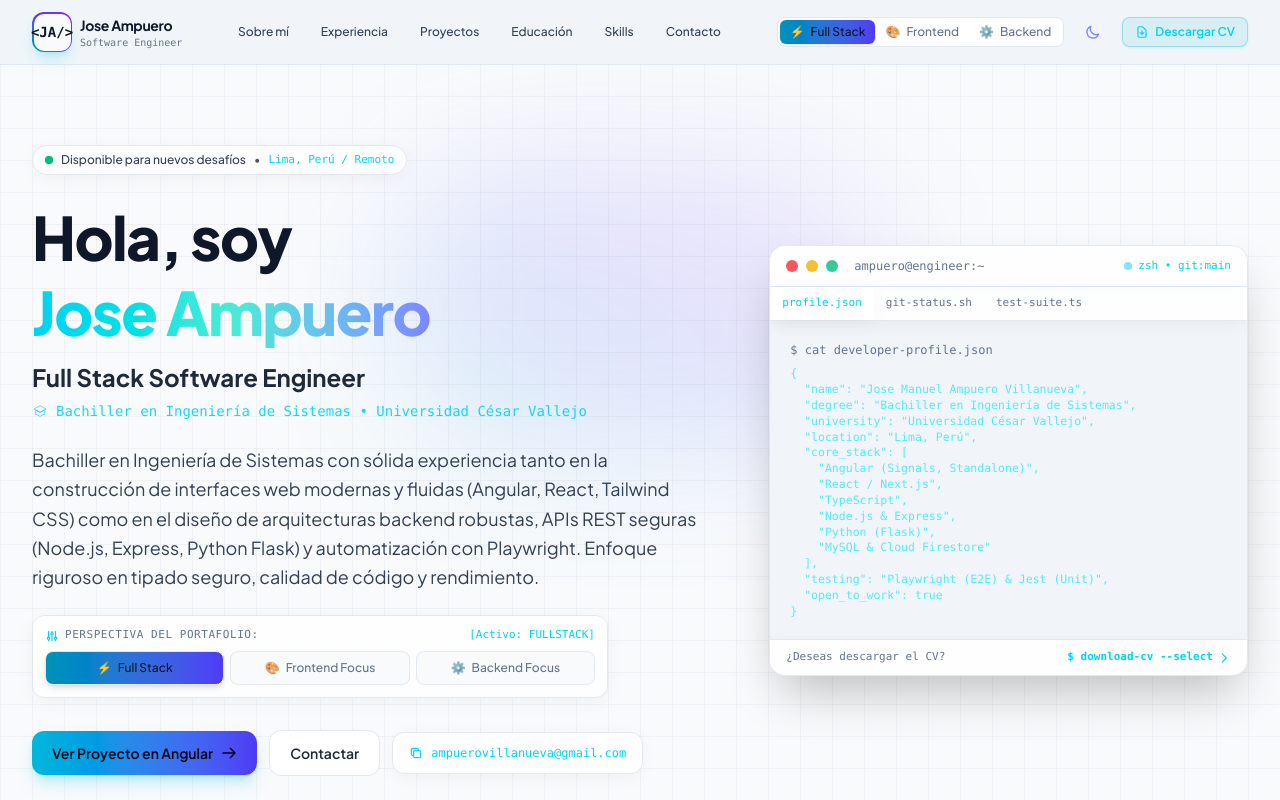
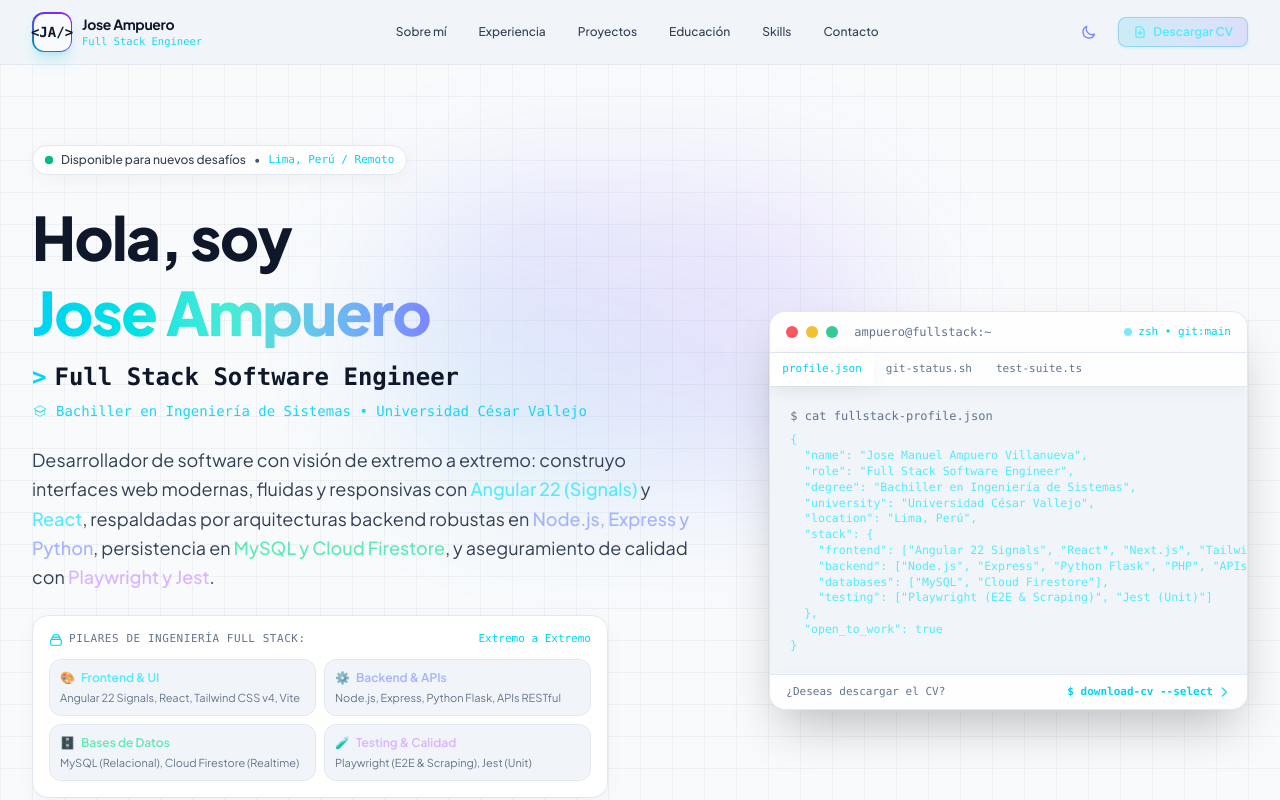
Before and after one commit to CodeZilla26/Portafolio-Ampuero-Jose, an Angular app: page / in a window 1280 px wide. Shown: the top 800 px of the page. Built offline with nearby package versions, Linux system fonts and the light colour scheme.

Commit message:
feat: align portfolio strictly to unified Full Stack Software Engineer identity

```diff
--- a/angular.json
+++ b/angular.json
@@ -2,7 +2,8 @@
   "$schema": "./node_modules/@angular/cli/lib/config/schema.json",
   "version": 1,
   "cli": {
-    "packageManager": "npm"
+    "packageManager": "npm",
+    "analytics": "a45dc747-6ccc-47ef-addf-c959fcfb8baf"
   },
   "newProjectRoot": "projects",
   "projects": {
--- a/src/app/components/hero/hero.component.ts
+++ b/src/app/components/hero/hero.component.ts
@@ -1,4 +1,4 @@
-import { Component, computed, inject, signal } from '@angular/core';
+import { Component, inject, signal } from '@angular/core';
 import { CommonModule } from '@angular/common';
 import { PortfolioStateService } from '../../services/portfolio-state.service';
 import { PERSONAL_INFO } from '../../data/portfolio.data';
@@ -39,10 +39,11 @@ import { PERSONAL_INFO } from '../../data/portfolio.data';
                 </span>
               </h1>
 
-              <!-- Dynamic Role based on Active Profile Mode -->
+              <!-- Direct Full Stack Role -->
               <div class="flex items-center gap-2 pt-1">
-                <span class="text-lg sm:text-2xl font-bold text-slate-200">
-                  {{ dynamicRole() }}
+                <span class="text-xl sm:text-2xl font-bold text-slate-100 font-mono flex items-center gap-2">
+                  <span class="text-cyan-400">&gt;</span>
+                  <span>Full Stack Software Engineer</span>
                 </span>
               </div>
 
@@ -56,71 +57,72 @@ import { PERSONAL_INFO } from '../../data/portfolio.data';
               </p>
             </div>
 
-            <!-- Dynamic Description Bio -->
+            <!-- Full Stack Bio -->
             <p class="text-base sm:text-lg text-slate-300 leading-relaxed max-w-2xl font-normal">
-              {{ dynamicBio() }}
+              Desarrollador de software con visión de extremo a extremo: construyo interfaces web modernas, fluidas y responsivas con <strong class="text-cyan-300 font-medium">Angular 22 (Signals)</strong> y <strong class="text-cyan-300 font-medium">React</strong>, respaldadas por arquitecturas backend robustas en <strong class="text-indigo-300 font-medium">Node.js, Express y Python</strong>, persistencia en <strong class="text-emerald-300 font-medium">MySQL y Cloud Firestore</strong>, y aseguramiento de calidad con <strong class="text-purple-300 font-medium">Playwright y Jest</strong>.
             </p>
 
-            <!-- Mode Selector Switcher on Hero -->
-            <div class="p-3 bg-slate-900/80 border border-slate-800 rounded-xl space-y-2 max-w-xl">
+            <!-- Full Stack Architecture Core Pillars Strip -->
+            <div class="p-4 bg-slate-900/80 border border-slate-800 rounded-2xl space-y-3 max-w-xl backdrop-blur-sm">
               <div class="flex items-center justify-between text-xs text-slate-400">
                 <span class="font-mono text-[11px] uppercase tracking-wider text-slate-400 flex items-center gap-1.5">
                   <svg class="w-3.5 h-3.5 text-cyan-400" fill="none" viewBox="0 0 24 24" stroke="currentColor">
-                    <path stroke-linecap="round" stroke-linejoin="round" stroke-width="2" d="M12 6V4m0 2a2 2 0 100 4m0-4a2 2 0 110 4m-6 8a2 2 0 100-4m0 4a2 2 0 110-4m0 4v2m0-6V4m6 6v10m6-2a2 2 0 100-4m0 4a2 2 0 110-4m0 4v2m0-6V4" />
+                    <path stroke-linecap="round" stroke-linejoin="round" stroke-width="2" d="M19 11H5m14 0a2 2 0 012 2v6a2 2 0 01-2 2H5a2 2 0 01-2-2v-6a2 2 0 012-2m14 0V9a2 2 0 00-2-2M5 11V9a2 2 0 012-2m0 0V5a2 2 0 012-2h6a2 2 0 012 2v2M7 7h10" />
                   </svg>
-                  Perspectiva del Portafolio:
+                  Pilares de Ingeniería Full Stack:
                 </span>
                 <span class="text-[11px] text-cyan-400 font-mono">
-                  [Activo: {{ state.activeMode() | uppercase }}]
+                  Extremo a Extremo
                 </span>
               </div>
-              <div class="grid grid-cols-3 gap-1.5 text-xs font-medium">
-                <button
-                  (click)="state.setProfileMode('fullstack')"
-                  [class.bg-gradient-to-r]="state.activeMode() === 'fullstack'"
-                  [class.from-cyan-600]="state.activeMode() === 'fullstack'"
-                  [class.to-indigo-600]="state.activeMode() === 'fullstack'"
-                  [class.text-white]="state.activeMode() === 'fullstack'"
-                  [class.shadow-md]="state.activeMode() === 'fullstack'"
-                  [class.text-slate-400]="state.activeMode() !== 'fullstack'"
-                  [class.bg-slate-950]="state.activeMode() !== 'fullstack'"
-                  class="py-2 px-2 rounded-lg border border-slate-800 transition-all flex items-center justify-center gap-1.5 hover:border-slate-700">
-                  <span>⚡</span>
-                  <span>Full Stack</span>
-                </button>
-                <button
-                  (click)="state.setProfileMode('frontend')"
-                  [class.bg-gradient-to-r]="state.activeMode() === 'frontend'"
-                  [class.from-cyan-600]="state.activeMode() === 'frontend'"
-                  [class.to-indigo-600]="state.activeMode() === 'frontend'"
-                  [class.text-white]="state.activeMode() === 'frontend'"
-                  [class.shadow-md]="state.activeMode() === 'frontend'"
-                  [class.text-slate-400]="state.activeMode() !== 'frontend'"
-                  [class.bg-slate-950]="state.activeMode() !== 'frontend'"
-                  class="py-2 px-2 rounded-lg border border-slate-800 transition-all flex items-center justify-center gap-1.5 hover:border-slate-700">
-                  <span>🎨</span>
-                  <span>Frontend Focus</span>
-                </button>
-                <button
-                  (click)="state.setProfileMode('backend')"
-                  [class.bg-gradient-to-r]="state.activeMode() === 'backend'"
-                  [class.from-cyan-600]="state.activeMode() === 'backend'"
-                  [class.to-indigo-600]="state.activeMode() === 'backend'"
-                  [class.text-white]="state.activeMode() === 'backend'"
-                  [class.shadow-md]="state.activeMode() === 'backend'"
-                  [class.text-slate-400]="state.activeMode() !== 'backend'"
-                  [class.bg-slate-950]="state.activeMode() !== 'backend'"
-                  class="py-2 px-2 rounded-lg border border-slate-800 transition-all flex items-center justify-center gap-1.5 hover:border-slate-700">
-                  <span>⚙️</span>
-                  <span>Backend Focus</span>
-                </button>
+
+              <div class="grid grid-cols-2 gap-2 text-xs">
+                <div class="p-2.5 rounded-xl bg-slate-950/70 border border-slate-800/80 space-y-1">
+                  <div class="font-semibold text-cyan-300 flex items-center gap-1.5 text-xs">
+                    <span>🎨</span>
+                    <span>Frontend & UI</span>
+                  </div>
+                  <div class="text-[11px] text-slate-400 leading-snug">
+                    Angular 22 Signals, React, Tailwind CSS v4, Vite
+                  </div>
+                </div>
+
+                <div class="p-2.5 rounded-xl bg-slate-950/70 border border-slate-800/80 space-y-1">
+                  <div class="font-semibold text-indigo-300 flex items-center gap-1.5 text-xs">
+                    <span>⚙️</span>
+                    <span>Backend & APIs</span>
+                  </div>
+                  <div class="text-[11px] text-slate-400 leading-snug">
+                    Node.js, Express, Python Flask, APIs RESTful
+                  </div>
+                </div>
+
+                <div class="p-2.5 rounded-xl bg-slate-950/70 border border-slate-800/80 space-y-1">
+                  <div class="font-semibold text-emerald-300 flex items-center gap-1.5 text-xs">
+                    <span>🗄️</span>
+                    <span>Bases de Datos</span>
+                  </div>
+                  <div class="text-[11px] text-slate-400 leading-snug">
+                    MySQL (Relacional), Cloud Firestore (Realtime)
+                  </div>
+                </div>
+
+                <div class="p-2.5 rounded-xl bg-slate-950/70 border border-slate-800/80 space-y-1">
+                  <div class="font-semibold text-purple-300 flex items-center gap-1.5 text-xs">
+                    <span>🧪</span>
+                    <span>Testing & Calidad</span>
+                  </div>
+                  <div class="text-[11px] text-slate-400 leading-snug">
+                    Playwright (E2E & Scraping), Jest (Unit)
+                  </div>
+                </div>
               </div>
             </div>
 
             <!-- CTAs and Direct Actions -->
             <div class="flex flex-wrap items-center gap-3 pt-2">
               <a href="#proyectos"
-                 class="px-5 py-3 rounded-xl font-semibold text-sm bg-gradient-to-r from-cyan-500 to-indigo-600 hover:from-cyan-400 hover:to-indigo-500 text-slate-950 shadow-lg shadow-cyan-500/25 hover:shadow-cyan-500/40 transition-all duration-200 flex items-center gap-2">
+                 class="px-5 py-3 rounded-xl font-semibold text-sm bg-gradient-to-r from-cyan-500 to-indigo-600 hover:from-cyan-400 hover:to-indigo-500 text-slate-950 shadow-lg shadow-cyan-500/25 hover:shadow-cyan-500/40 transition-all duration-200 flex items-center gap-2 cursor-pointer">
                 <span>Ver Proyecto en Angular</span>
                 <svg class="w-4 h-4" fill="none" viewBox="0 0 24 24" stroke="currentColor">
                   <path stroke-linecap="round" stroke-linejoin="round" stroke-width="2" d="M14 5l7 7m0 0l-7 7m7-7H3" />
@@ -128,13 +130,13 @@ import { PERSONAL_INFO } from '../../data/portfolio.data';
               </a>
 
               <a href="#contacto"
-                 class="px-5 py-3 rounded-xl font-semibold text-sm bg-slate-900 hover:bg-slate-800 text-slate-200 border border-slate-800 hover:border-slate-700 transition-all duration-200 flex items-center gap-2">
+                 class="px-5 py-3 rounded-xl font-semibold text-sm bg-slate-900 hover:bg-slate-800 text-slate-200 border border-slate-800 hover:border-slate-700 transition-all duration-200 flex items-center gap-2 cursor-pointer">
                 <span>Contactar</span>
               </a>
 
               <button
                 (click)="state.copyToClipboard(info.email, 'Email copiado: ' + info.email)"
-                class="px-4 py-3 rounded-xl font-medium text-xs font-mono bg-slate-900/60 hover:bg-slate-900 text-cyan-400 border border-slate-800 transition-all flex items-center gap-2">
+                class="px-4 py-3 rounded-xl font-medium text-xs font-mono bg-slate-900/60 hover:bg-slate-900 text-cyan-400 border border-slate-800 transition-all flex items-center gap-2 cursor-pointer">
                 <svg class="w-3.5 h-3.5" fill="none" viewBox="0 0 24 24" stroke="currentColor">
                   <path stroke-linecap="round" stroke-linejoin="round" stroke-width="2" d="M8 16H6a2 2 0 01-2-2V6a2 2 0 012-2h8a2 2 0 012 2v2m-6 12h8a2 2 0 002-2v-8a2 2 0 00-2-2h-8a2 2 0 00-2 2v8a2 2 0 002 2z" />
                 </svg>
@@ -154,7 +156,7 @@ import { PERSONAL_INFO } from '../../data/portfolio.data';
                   <div class="w-3 h-3 rounded-full bg-red-500/80"></div>
                   <div class="w-3 h-3 rounded-full bg-yellow-500/80"></div>
                   <div class="w-3 h-3 rounded-full bg-emerald-500/80"></div>
-                  <span class="ml-2 font-mono text-xs text-slate-400 font-medium">ampuero&#64;engineer:~</span>
+                  <span class="ml-2 font-mono text-xs text-slate-400 font-medium">ampuero&#64;fullstack:~</span>
                 </div>
                 <div class="flex items-center gap-1.5 text-[11px] font-mono text-cyan-400">
                   <span class="inline-block w-2 h-2 rounded-full bg-cyan-400 animate-pulse"></span>
@@ -172,7 +174,7 @@ import { PERSONAL_INFO } from '../../data/portfolio.data';
                   [class.border-cyan-400]="activeTerminalTab() === tab.id"
                   [class.bg-slate-900/80]="activeTerminalTab() === tab.id"
                   [class.text-slate-400]="activeTerminalTab() !== tab.id"
-                  class="px-3 py-2 transition-colors flex items-center gap-1">
+                  class="px-3 py-2 transition-colors flex items-center gap-1 cursor-pointer">
                   <span>{{ tab.label }}</span>
                 </button>
               </div>
@@ -182,22 +184,20 @@ import { PERSONAL_INFO } from '../../data/portfolio.data';
 
                 <!-- Tab: info.json -->
                 <div *ngIf="activeTerminalTab() === 'info'" class="space-y-1.5">
-                  <p class="text-slate-500">$ cat developer-profile.json</p>
+                  <p class="text-slate-500">$ cat fullstack-profile.json</p>
                   <pre class="text-cyan-300 text-[11.5px] leading-snug">
 &#123;
   "name": "{{ info.fullName }}",
+  "role": "Full Stack Software Engineer",
   "degree": "Bachiller en Ingeniería de Sistemas",
   "university": "Universidad César Vallejo",
   "location": "Lima, Perú",
-  "core_stack": [
-    "Angular (Signals, Standalone)",
-    "React / Next.js",
-    "TypeScript",
-    "Node.js & Express",
-    "Python (Flask)",
-    "MySQL & Cloud Firestore"
-  ],
-  "testing": "Playwright (E2E) & Jest (Unit)",
+  "stack": &#123;
+    "frontend": ["Angular 22 Signals", "React", "Next.js", "Tailwind CSS v4"],
+    "backend": ["Node.js", "Express", "Python Flask", "PHP", "APIs REST"],
+    "databases": ["MySQL", "Cloud Firestore"],
+    "testing": ["Playwright (E2E & Scraping)", "Jest (Unit)"]
+  &#125;,
   "open_to_work": true
 &#125;</pre>
                 </div>
@@ -206,13 +206,13 @@ import { PERSONAL_INFO } from '../../data/portfolio.data';
                 <div *ngIf="activeTerminalTab() === 'git'" class="space-y-2">
                   <p class="text-slate-500">$ git status --short --branch</p>
                   <p class="text-emerald-400">## main...origin/main [up to date]</p>
-                  <p class="text-slate-400"># Current Architecture state:</p>
+                  <p class="text-slate-400"># Arquitectura unificada Full Stack:</p>
                   <p class="text-indigo-300"> M src/app/projects/finanzen.component.ts</p>
                   <p class="text-cyan-300"> M src/app/signals/reactive-state.ts</p>
                   <p class="text-yellow-300"> A src/app/testing/e2e-playwright.spec.ts</p>
                   <p class="text-slate-400 pt-2">nothing to commit, working tree clean</p>
                   <p class="text-slate-500 pt-2">$ git log -1 --pretty=format:"%h - %s (%cr)"</p>
-                  <p class="text-purple-300">8f21bc9 - feat: migrate state to Angular Signals & add Dark Mode v4 (2 hours ago)</p>
+                  <p class="text-purple-300">8f21bc9 - feat: unify Full Stack architecture & Angular Signals (today)</p>
                 </div>
 
                 <!-- Tab: npm test -->
@@ -245,7 +245,7 @@ import { PERSONAL_INFO } from '../../data/portfolio.data';
                 <span class="text-slate-400 font-mono text-[11px]">¿Deseas descargar el CV?</span>
                 <button
                   (click)="state.openCvModal()"
-                  class="font-mono text-cyan-400 hover:text-cyan-300 font-semibold flex items-center gap-1 text-[11px]">
+                  class="font-mono text-cyan-400 hover:text-cyan-300 font-semibold flex items-center gap-1 text-[11px] cursor-pointer">
                   <span>$ download-cv --select</span>
                   <svg class="w-3.5 h-3.5" fill="none" viewBox="0 0 24 24" stroke="currentColor">
                     <path stroke-linecap="round" stroke-linejoin="round" stroke-width="2" d="M9 5l7 7-7 7" />
@@ -293,18 +293,4 @@ export class HeroComponent {
     { id: 'git' as const, label: 'git-status.sh' },
     { id: 'tests' as const, label: 'test-suite.ts' }
   ];
-
-  readonly dynamicRole = computed(() => {
-    const mode = this.state.activeMode();
-    if (mode === 'frontend') return PERSONAL_INFO.roles.frontend;
-    if (mode === 'backend') return PERSONAL_INFO.roles.backend;
-    return PERSONAL_INFO.roles.fullstack;
-  });
-
-  readonly dynamicBio = computed(() => {
-    const mode = this.state.activeMode();
-    if (mode === 'frontend') return PERSONAL_INFO.bio.frontend;
-    if (mode === 'backend') return PERSONAL_INFO.bio.backend;
-    return PERSONAL_INFO.bio.fullstack;
-  });
 }
--- a/src/app/components/navbar/navbar.component.ts
+++ b/src/app/components/navbar/navbar.component.ts
@@ -1,7 +1,6 @@
 import { Component, inject, signal } from '@angular/core';
 import { CommonModule } from '@angular/common';
 import { PortfolioStateService } from '../../services/portfolio-state.service';
-import { ProfileMode } from '../../models/portfolio.model';
 
 @Component({
   selector: 'app-navbar',
@@ -12,7 +11,7 @@ import { ProfileMode } from '../../models/portfolio.model';
       <div class="max-w-7xl mx-auto px-4 sm:px-6 lg:px-8 h-16 flex items-center justify-between gap-4">
 
         <!-- Brand Logo -->
-        <a href="#" class="flex items-center gap-2 group cursor-pointer focus:outline-none">
+        <a href="#" class="flex items-center gap-2.5 group cursor-pointer focus:outline-none">
           <div class="w-10 h-10 rounded-xl bg-gradient-to-tr from-cyan-600 via-indigo-600 to-purple-600 p-[1.5px] shadow-lg shadow-cyan-500/20 group-hover:shadow-cyan-500/40 transition-all duration-300">
             <div class="w-full h-full bg-slate-950 rounded-[10px] flex items-center justify-center font-mono font-bold text-cyan-400 group-hover:text-white transition-colors text-sm">
               &lt;JA/&gt;
@@ -22,8 +21,8 @@ import { ProfileMode } from '../../models/portfolio.model';
             <span class="font-bold text-sm tracking-tight text-white group-hover:text-cyan-400 transition-colors">
               Jose Ampuero
             </span>
-            <span class="text-[10px] font-mono text-slate-400">
-              Software Engineer
+            <span class="text-[10.5px] font-mono text-cyan-400/90 font-medium">
+              Full Stack Engineer
             </span>
           </div>
         </a>
@@ -37,31 +36,14 @@ import { ProfileMode } from '../../models/portfolio.model';
           </a>
         </nav>
 
-        <!-- Right Side Actions: Mode Switcher, Dark/Light, CV Modal Button -->
+        <!-- Right Side Actions: Dark/Light, CV Modal Button -->
         <div class="flex items-center gap-2 sm:gap-3">
-
-          <!-- Quick Mode Switcher Dropdown/Pills for Desktop -->
-          <div class="hidden lg:flex items-center bg-slate-900 border border-slate-800 rounded-lg p-0.5 text-xs font-medium">
-            <button
-              *ngFor="let mode of modes"
-              (click)="state.setProfileMode(mode.key)"
-              [class.bg-gradient-to-r]="state.activeMode() === mode.key"
-              [class.from-cyan-600]="state.activeMode() === mode.key"
-              [class.to-indigo-600]="state.activeMode() === mode.key"
-              [class.text-white]="state.activeMode() === mode.key"
-              [class.shadow-sm]="state.activeMode() === mode.key"
-              [class.text-slate-400]="state.activeMode() !== mode.key"
-              class="px-2.5 py-1 rounded-md transition-all duration-200 hover:text-white flex items-center gap-1.5">
-              <span>{{ mode.icon }}</span>
-              <span>{{ mode.label }}</span>
-            </button>
-          </div>
 
           <!-- Theme Toggle Button -->
           <button
             (click)="state.toggleTheme()"
             aria-label="Alternar tema claro y oscuro"
-            class="p-2 rounded-lg text-slate-400 hover:text-yellow-400 hover:bg-slate-900 border border-transparent hover:border-slate-800 transition-all duration-200">
+            class="p-2 rounded-lg text-slate-400 hover:text-yellow-400 hover:bg-slate-900 border border-transparent hover:border-slate-800 transition-all duration-200 cursor-pointer">
             <svg *ngIf="state.isDarkMode()" class="w-4 h-4 text-yellow-400" fill="none" viewBox="0 0 24 24" stroke="currentColor">
               <path stroke-linecap="round" stroke-linejoin="round" stroke-width="2" d="M12 3v1m0 16v1m9-9h-1M4 9h-1m15.364 6.364l-.707-.707M6.343 6.343l-.707-.707m12.728 0l-.707.707M6.343 17.657l-.707.707M16 12a4 4 0 11-8 0 4 4 0 018 0z" />
             </svg>
@@ -73,7 +55,7 @@ import { ProfileMode } from '../../models/portfolio.model';
           <!-- Download CV Button -->
           <button
             (click)="state.openCvModal()"
-            class="hidden sm:inline-flex items-center gap-1.5 px-3 py-1.5 rounded-lg text-xs font-semibold bg-cyan-500/10 text-cyan-400 hover:bg-cyan-500 hover:text-slate-950 border border-cyan-500/30 transition-all duration-200 shadow-sm shadow-cyan-500/10">
+            class="hidden sm:inline-flex items-center gap-1.5 px-3.5 py-1.5 rounded-lg text-xs font-semibold bg-gradient-to-r from-cyan-500/15 to-indigo-500/15 text-cyan-300 hover:from-cyan-500 hover:to-indigo-600 hover:text-slate-950 border border-cyan-500/30 transition-all duration-200 shadow-sm shadow-cyan-500/10 cursor-pointer">
             <svg class="w-3.5 h-3.5" fill="none" viewBox="0 0 24 24" stroke="currentColor">
               <path stroke-linecap="round" stroke-linejoin="round" stroke-width="2" d="M12 10v6m0 0l-3-3m3 3l3-3m2 8H7a2 2 0 01-2-2V5a2 2 0 012-2h5.586a1 1 0 01.707.293l5.414 5.414a1 1 0 01.293.707V19a2 2 0 01-2 2z" />
             </svg>
@@ -84,7 +66,7 @@ import { ProfileMode } from '../../models/portfolio.model';
           <button
             (click)="mobileMenuOpen.set(!mobileMenuOpen())"
             aria-label="Menú móvil"
-            class="md:hidden p-2 rounded-lg text-slate-400 hover:text-white hover:bg-slate-900 border border-slate-800">
+            class="md:hidden p-2 rounded-lg text-slate-400 hover:text-white hover:bg-slate-900 border border-slate-800 cursor-pointer">
             <svg *ngIf="!mobileMenuOpen()" class="w-5 h-5" fill="none" viewBox="0 0 24 24" stroke="currentColor">
               <path stroke-linecap="round" stroke-linejoin="round" stroke-width="2" d="M4 6h16M4 12h16m-7 6h7" />
             </svg>
@@ -97,24 +79,7 @@ import { ProfileMode } from '../../models/portfolio.model';
       </div>
 
       <!-- Mobile Dropdown Menu -->
-      <div *ngIf="mobileMenuOpen()" class="md:hidden px-4 pt-2 pb-6 bg-slate-950 border-b border-slate-800 space-y-4">
-
-        <!-- Mode Switcher Mobile -->
-        <div class="pt-2">
-          <p class="text-[11px] font-mono text-slate-400 mb-2 uppercase tracking-wider">Modo de Perfil:</p>
-          <div class="grid grid-cols-3 gap-1 bg-slate-900 p-1 rounded-lg border border-slate-800 text-xs">
-            <button
-              *ngFor="let mode of modes"
-              (click)="state.setProfileMode(mode.key); mobileMenuOpen.set(false)"
-              [class.bg-cyan-600]="state.activeMode() === mode.key"
-              [class.text-white]="state.activeMode() === mode.key"
-              [class.text-slate-400]="state.activeMode() !== mode.key"
-              class="py-1.5 rounded text-center font-medium transition-all">
-              {{ mode.label }}
-            </button>
-          </div>
-        </div>
-
+      <div *ngIf="mobileMenuOpen()" class="md:hidden px-4 pt-3 pb-6 bg-slate-950 border-b border-slate-800 space-y-4">
         <!-- Links Mobile -->
         <div class="space-y-1">
           <a *ngFor="let link of navLinks"
@@ -150,10 +115,4 @@ export class NavbarComponent {
     { label: 'Skills', href: '#skills' },
     { label: 'Contacto', href: '#contacto' }
   ];
-
-  readonly modes: { key: ProfileMode; label: string; icon: string }[] = [
-    { key: 'fullstack', label: 'Full Stack', icon: '⚡' },
-    { key: 'frontend', label: 'Frontend', icon: '🎨' },
-    { key: 'backend', label: 'Backend', icon: '⚙️' }
-  ];
 }
--- a/src/app/services/portfolio-state.service.ts
+++ b/src/app/services/portfolio-state.service.ts
@@ -1,6 +1,4 @@
 import { Injectable, computed, signal } from '@angular/core';
-import { ProfileMode } from '../models/portfolio.model';
-import { PERSONAL_INFO } from '../data/portfolio.data';
 
 export interface SimulatedMovement {
   id: string;
@@ -15,9 +13,6 @@ export interface SimulatedMovement {
   providedIn: 'root'
 })
 export class PortfolioStateService {
-  // Mode switcher: 'fullstack' | 'frontend' | 'backend'
-  readonly activeMode = signal<ProfileMode>('fullstack');
-
   // Dark/Light theme state
   readonly isDarkMode = signal<boolean>(true);
 
@@ -122,26 +117,6 @@ export class PortfolioStateService {
     }
   }
 
-  // --- Profile Mode Switching ---
-  setProfileMode(mode: ProfileMode): void {
-    this.activeMode.set(mode);
-    const modeNames = {
-      fullstack: 'Modo Full Stack activado (Visión completa)',
-      frontend: 'Modo Frontend activado (Foco en UI/UX & Angular)',
-      backend: 'Modo Backend activado (Foco en APIs & Bases de Datos)'
-    };
-    this.showToast(modeNames[mode], 2500);
-
-    // Synchronize skill filter if helpful
-    if (mode === 'frontend') {
-      this.activeSkillFilter.set('frontend');
-    } else if (mode === 'backend') {
-      this.activeSkillFilter.set('backend');
-    } else {
-      this.activeSkillFilter.set('all');
-    }
-  }
-
   // --- Toast Notifications ---
   showToast(message: string, duration = 3000): void {
     if (this.toastTimeout) {
@@ -160,7 +135,6 @@ export class PortfolioStateService {
         await navigator.clipboard.writeText(text);
         this.showToast(`✓ ${customMessage}`);
       } else {
-        // Fallback
         const textarea = document.createElement('textarea');
         textarea.value = text;
         document.body.appendChild(textarea);
```
